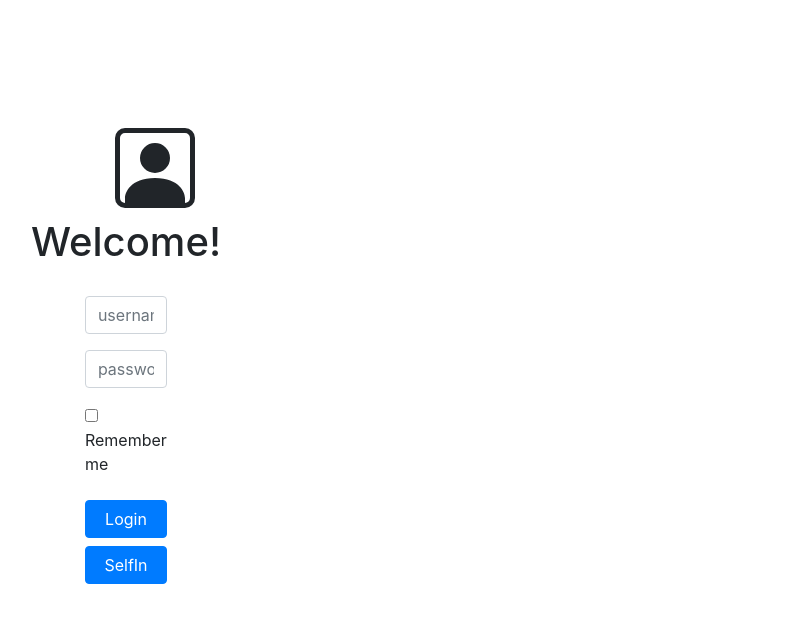
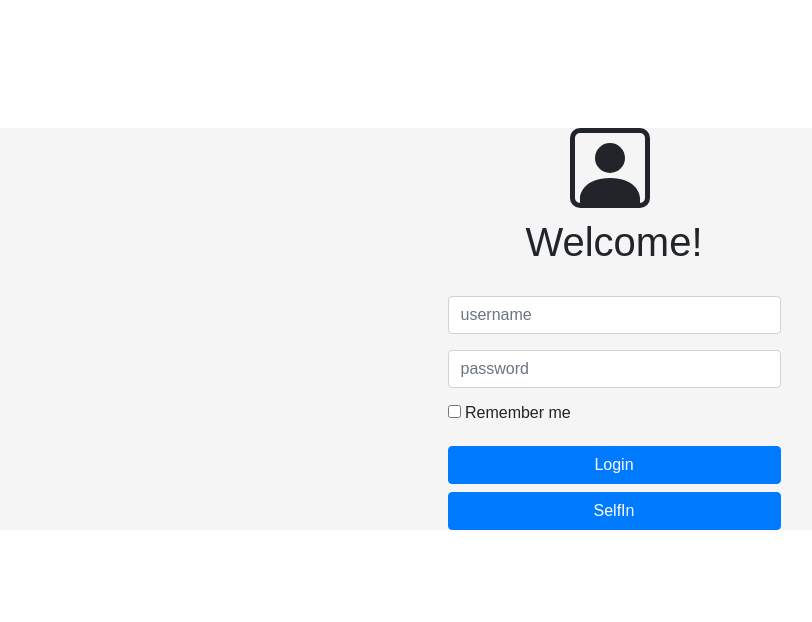
Before and after one commit to AjithThanam/SelfIn-Authentication, an Angular app in the folder SelfIn-Frontend/selfin-app/: page / in a window 1280 px wide. Shown: the top 622 px of the page, without its empty margins (26-838 px from the left). Built offline with nearby package versions, Linux system fonts and the light colour scheme.

Commit message:
Implemented navigation between login and selfin page

```diff
--- a/SelfIn-Frontend/selfin-app/src/app/app.component.css
+++ b/SelfIn-Frontend/selfin-app/src/app/app.component.css
@@ -0,0 +1,5 @@
+html, body {
+    margin: 0;
+    min-height: 100%;
+    background-color: #f5f5f5;
+}
--- a/SelfIn-Frontend/selfin-app/src/app/app.component.html
+++ b/SelfIn-Frontend/selfin-app/src/app/app.component.html
@@ -1 +1,3 @@
-<app-login></app-login>
+<html>
+    <router-outlet></router-outlet>
+</html>
--- a/SelfIn-Frontend/selfin-app/src/app/app.module.ts
+++ b/SelfIn-Frontend/selfin-app/src/app/app.module.ts
@@ -4,6 +4,7 @@ import { NgModule } from '@angular/core';
 import { AppComponent } from './app.component';
 import { CameraComponent } from './camera/camera.component';
 import { LoginComponent } from './login/login.component';
+import { AppRoutingModule } from './app-routing.module';
 
 @NgModule({
   declarations: [
@@ -12,7 +13,8 @@ import { LoginComponent } from './login/login.component';
     LoginComponent
   ],
   imports: [
-    BrowserModule
+    BrowserModule,
+    AppRoutingModule
   ],
   providers: [],
   bootstrap: [AppComponent]
--- a/SelfIn-Frontend/selfin-app/src/app/login/login.component.css
+++ b/SelfIn-Frontend/selfin-app/src/app/login/login.component.css
@@ -1,15 +1,5 @@
-#form-style{
-    position: absolute;
-    /* top: 50%;
-    left: 50%;
-    margin-top: -50px;
-    margin-left: -50px;
-    width: 100px;
-    height: 100px; */
+html, body {
+    margin: 0;
+    min-height: 100%;
+    background-color: #f5f5f5;
 }
-
-
-
-body {
-  background-color: #f5f5f5;
-}
--- a/SelfIn-Frontend/selfin-app/src/app/login/login.component.html
+++ b/SelfIn-Frontend/selfin-app/src/app/login/login.component.html
@@ -1,8 +1,8 @@
 <link href="https://stackpath.bootstrapcdn.com/bootstrap/4.4.1/css/bootstrap.min.css" rel="stylesheet" integrity="sha384-Vkoo8x4CGsO3+Hhxv8T/Q5PaXtkKtu6ug5TOeNV6gBiFeWPGFN9MuhOf23Q9Ifjh" crossorigin="anonymous">
 <link rel="stylesheet" href="https://cdnjs.cloudflare.com/ajax/libs/font-awesome/4.7.0/css/font-awesome.min.css">
 
-<body style="background-color: #f5f5f5;">
-    <form action="/login" method="POST" style="margin-top: 10%;" id="form-style">
+
+    <form style="margin-top: 10%;" id="form-style">
         <div class="container">
             <div >
                 <svg  style="margin-left: 46%;" class="bi bi-person-square" width="5em" height="5em" viewBox="0 0 16 16" fill="currentColor" xmlns="http://www.w3.org/2000/svg">
@@ -24,10 +24,9 @@
                     </div>
                     <div class="form-group">
                         <input class="btn btn-md btn-primary btn-block" type="submit" value="Login">
-                        <button class="btn btn-md btn-primary btn-block" type="submit" > SelfIn </button>
+                        <button class="btn btn-md btn-primary btn-block" routerLink="/Camera"> SelfIn </button>
                     </div>
                 </div>
             </div>
         </div>
     </form>
-</body>
--- a/SelfIn-Frontend/selfin-app/src/app/login/login.component.ts
+++ b/SelfIn-Frontend/selfin-app/src/app/login/login.component.ts
@@ -1,4 +1,5 @@
-import { Component, OnInit } from '@angular/core';
+import { Component, OnInit} from '@angular/core';
+
 
 @Component({
   selector: 'app-login',
```
Also changed, not shown: SelfIn-Frontend/selfin-app/src/app/app-routing.module.ts (added, +23 -0 lines).
